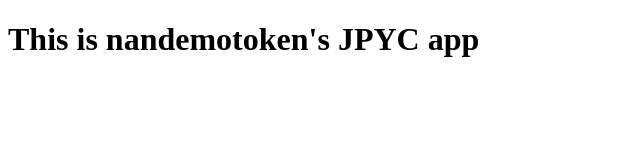
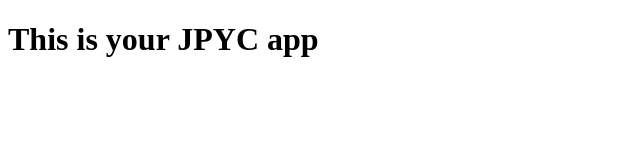
Before and after one commit to nandemotoken/jpy_hackathon_lesson, a plain HTML site: page index.html in a window 1280 px wide. Shown: the whole page, without its empty margins (0-640 px from the left). Drawn offline with Linux system fonts and the light colour scheme.

Commit message:
Update index.html

```diff
--- a/index.html
+++ b/index.html
@@ -7,6 +7,6 @@
     <title>My JPYC app</title>
 </head>
 <body>
-    <h1>This is nandemotoken's JPYC app</h1>
+    <h1>This is your JPYC app</h1>
 </body>
 </html>
```
